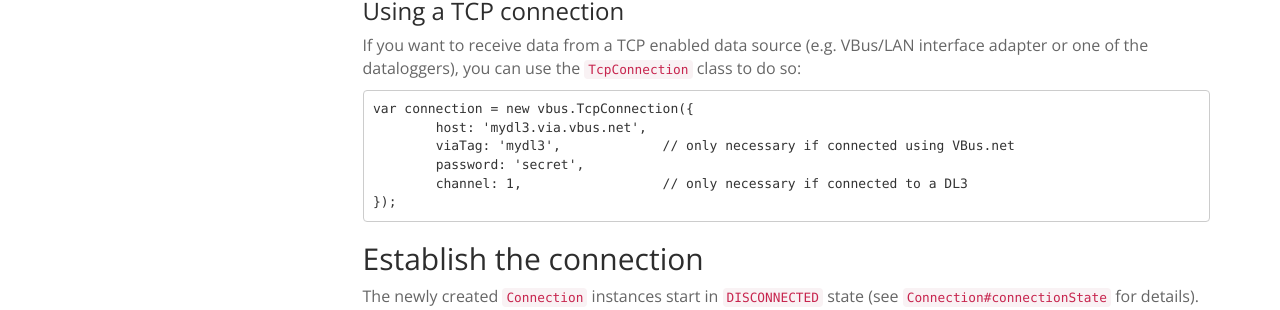
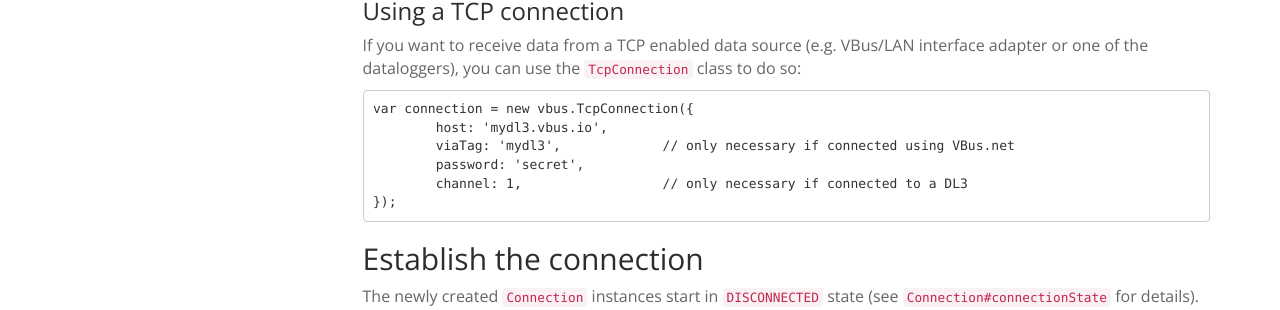
Before and after one commit to danielwippermann/resol-vbus, a Jekyll site: the page built from docs/connection-tutorial.md, in a window 1280 px wide and 1214 px high. Shown: the part 558-868 px from the top of the window. Built offline with Jekyll 4.4.1, drawn with Linux system fonts in a browser that asks for light colours; nearby versions of some CDN libraries; library files that are not in the unit come from our copies.

Commit message:
Update documentation to reflect `via.vbus.net` -> `vbus.io` change.

```diff
--- a/docs/connection-tutorial.md
+++ b/docs/connection-tutorial.md
@@ -29,7 +29,7 @@ The `path` option is used to specify the serial port to use. On Windows you can
 If you want to receive data from a TCP enabled data source (e.g. VBus/LAN interface adapter or one of the dataloggers), you can use the `TcpConnection` class to do so:
 
 	var connection = new vbus.TcpConnection({
-		host: 'mydl3.via.vbus.net',
+		host: 'mydl3.vbus.io',
 		viaTag: 'mydl3',             // only necessary if connected using VBus.net
 		password: 'secret',
 		channel: 1,                  // only necessary if connected to a DL3
```
